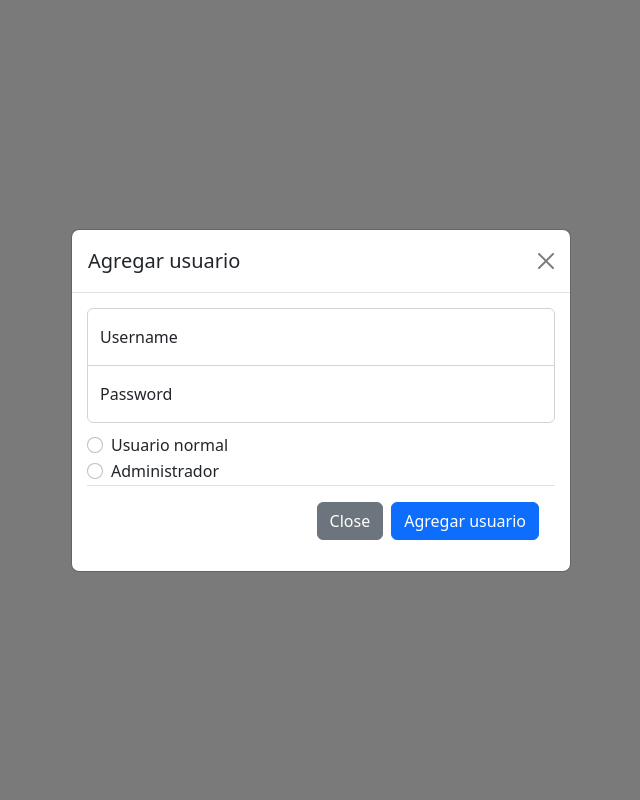
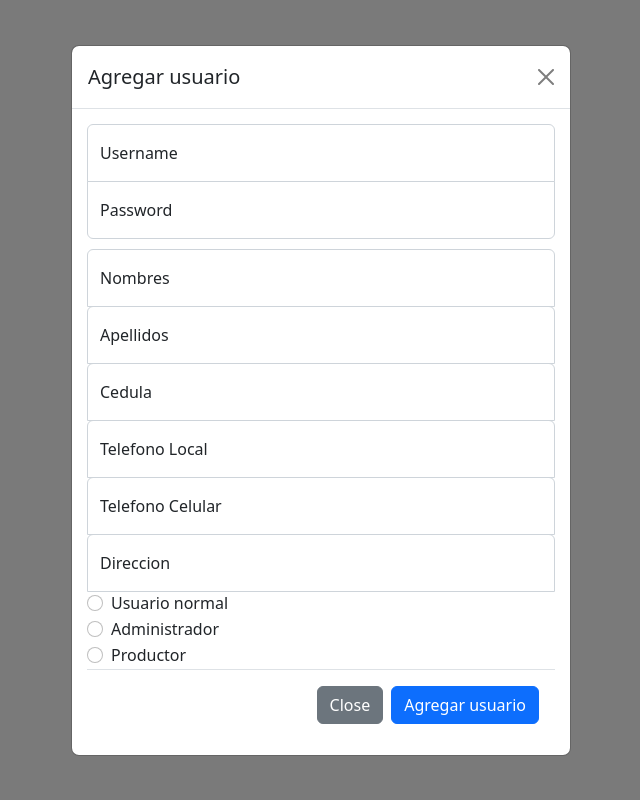
Before and after one commit to rcgamboan/flask-login, a Flask app: template src/templates/admin.html in a window 1280 px wide, after a click that opens the changed part. Shown: the whole page, without its empty margins (319-959 px from the left). Run offline with Flask 2, Linux system fonts and the light colour scheme; the template is opened without the code that fills it, so the values that code supplies are empty; some libraries are stand-ins or nearby versions.

Commit message:
modificado modal agregar usuario para mostrar todos los campos en el form

```diff
--- a/src/templates/admin.html
+++ b/src/templates/admin.html
@@ -61,21 +61,49 @@
       </div>
       <form class="form-signin modal-body" action="/admin" method="POST">
         <div class="form-floating">
-            <input type="username" class="form-control" id="username" name="username" placeholder="Username" required="required" pattern="[A-Za-z0-9]{1,20}">
+            <input type="username" class="form-control" id="username" name="username" placeholder="usuario" required="required" pattern="[A-Za-z0-9]{1,20}">
             <label for="floatingInput">Username</label>
         </div>
         <div class="form-floating">
-            <input type="password" class="form-control" id="floatingPassword" name="password" placeholder="Password" required="required">
+            <input type="password" class="form-control" id="floatingPassword" name="password" placeholder="*******" required="required">
             <label for="floatingPassword">Password</label>
         </div>
-        <div class="form-check">
-            <input class="form-check-input" type="radio" id="isAdmin" name="isAdmin" value="0">
-            <label class="form-check-label" for="isAdmin">Usuario normal</label>
+        <div class="form-floating">
+          <input type="username" class="form-control" id="nombre" name="nombre" placeholder="Juan Carlos" required="required" pattern="[A-Za-z ]{1,20}">
+          <label for="floatingInput">Nombres</label>
+        </div>
+        <div class="form-floating">
+          <input type="username" class="form-control" id="apellido" name="apellido" placeholder="Perez Guzman" required="required" pattern="[A-Za-z ]{1,20}">
+          <label for="floatingInput">Apellidos</label>
+        </div>
+        <div class="form-floating">
+          <input type="username" class="form-control" id="cedula" name="cedula" placeholder="1234567" required="required">
+          <label for="floatingInput">Cedula</label>
+      </div>
+        <div class="form-floating">
+          <input type="username" class="form-control" id="telefonoL" name="telefonoL" placeholder="02121234567" required="required" pattern="[0-9]{11}">
+          <label for="floatingInput">Telefono Local</label>
+        </div>
+        <div class="form-floating">
+          <input type="username" class="form-control" id="telefonoC" name="telefonoC" placeholder="04161234567" required="required" pattern="[0-9]{11}">
+          <label for="floatingInput">Telefono Celular</label>
+        </div>
+        <div class="form-floating">
+          <input type="username" class="form-control" id="direccion" name="direccion" placeholder="Av. Libertador, Edificio A, Piso 4" required="required" pattern="[A-Za-z0-9 ]{1,40}">
+          <label for="floatingInput">Direccion</label>
         </div>
         <div class="form-check">
-            <input class="form-check-input" type="radio" name="isAdmin" value="1" required="required">
-            <label class="form-check-label" for="isAdmin" required="required">Administrador</label>
+            <input class="form-check-input" type="radio" id="rol" name="rol" value="0">
+            <label class="form-check-label" for="rol">Usuario normal</label>
         </div>
+        <div class="form-check">
+            <input class="form-check-input" type="radio" name="rol" value="1" required="required">
+            <label class="form-check-label" for="rol" required="required">Administrador</label>
+        </div>
+        <div class="form-check">
+          <input class="form-check-input" type="radio" name="rol" value="2" required="required">
+          <label class="form-check-label" for="rol" required="required">Productor</label>
+      </div>
       <div class="modal-footer">
         <button type="button" class="btn btn-secondary" data-bs-dismiss="modal">Close</button>
         <button type="submit" class="btn btn-primary">Agregar usuario</button>
@@ -90,8 +118,10 @@
       <div class="col-12 col-md-4">
         <table class="table mt-2 table-hover" id = "users">
           <thead>
-            <th scope="col">ID</th>
+            <th scope="col">Cedula</th>
             <th scope="col">Username</th>
+            <th scope="col">Nombres</th>
+            <th scope="col">Apellidos</th>
             <th scope="col">Rol</th>
             <th scope="col">Actions</th>
           </thead>
@@ -101,6 +131,8 @@
               <form action="/admin/update" method="POST"  >
                 <th scope="row" id="{{user.id}}">{{user.id}}</th>
                 <td class="table-light tdEdit" type="username" id="username">{{user.username}}</td>
+                <td class="table-light tdEdit" type="username" id="nombre">{{user.nombres}}</td>
+                <td class="table-light tdEdit" type="username" id="apellidos">{{user.apellidos}}</td>
                 <input type="hidden" name="ID">
                 <input type="hidden" name="rol">
                 <td class="table-light drop tdEdit">
```
